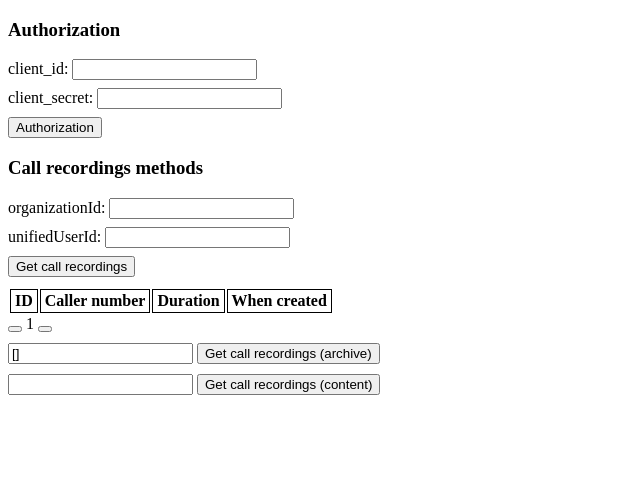
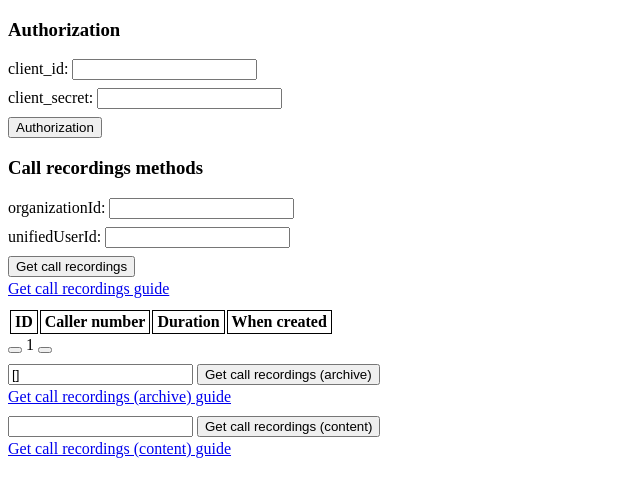
Before and after one commit to fbashilov/EXT-api, a plain HTML site: page s2s.html in a window 1280 px wide. Shown: the whole page, without its empty margins (0-640 px from the left). Drawn offline with Linux system fonts and the light colour scheme.

Commit message:
fix styles + add guide link

```diff
--- a/code-identityserver-sample.css
+++ b/code-identityserver-sample.css
@@ -22,7 +22,7 @@
     padding: 2px 4px;
 }
 
-.link-to-source{
+.link-to-guide{
     margin-left: 10px;
 }
 
--- a/s2s.css
+++ b/s2s.css
@@ -2,7 +2,7 @@ section{
     margin: 15px 0;
 }
 
-#get-call-form{
+#get-call-recs-form{
     margin: 10px 0;
 }
 .call-recs-block{
@@ -32,3 +32,7 @@ section{
     padding: 1px 5px;
     font-size: 0.7em;
 }
+
+.link-to-guide{
+    margin-left: 10px;
+}
--- a/s2s.html
+++ b/s2s.html
@@ -23,7 +23,7 @@
             <h3>Call recordings methods</h3>
 
             <div id="get-call-recs-block" class="call-recs-block">
-                <div id="get-call-form">
+                <div id="get-call-recs-form">
                     <div class="input-field">
                         <label>organizationId: </label><input type="text" id="organization-id" value=""/>
                     </div>
@@ -31,6 +31,7 @@
                         <label>unifiedUserId: </label><input type="text" id="unified-user-id" value="" />
                     </div>
                     <button id="get-call-recs"> Get call recordings </button>
+                    <a class="link-to-guide" href="https://developer.intermedia.com/api/spec/calling/index.html#get-/voice/v2/organizations/{organizationId}/users/{unifiedUserId}/call-recordings">Get call recordings guide</a>
                 </div>
                 <table id="recs-table" class="recs-table">
                     <tr class="recs-table-header">
@@ -51,11 +52,15 @@
             <div id="get-call-recs-archive-block" class="call-recs-block">
                 <input type="text" id="call-rec-id-array" value="[]" placeholder="[0, 53, 13]"/>
                 <button id="get-call-recs-archive"> Get call recordings (archive) </button>
+                <a class="link-to-guide" href="https://developer.intermedia.com/api/spec/calling/index.html#post-/voice/v2/organizations/{organizationId}/users/{unifiedUserId}/call-recordings/_selected/_content">Get call recordings (archive) guide</a>
+
             </div>
 
             <div id="get-call-recs-content-block" class="call-recs-block">
                 <input type="text" id="call-rec-id" value="" />
                 <button id="get-call-recs-content"> Get call recordings (content) </button>
+                <a class="link-to-guide" href="https://developer.intermedia.com/api/spec/calling/index.html#get-/voice/v2/organizations/{organizationId}/users/{unifiedUserId}/call-recordings/{id}/_content">Get call recordings (content) guide</a>
+
             </div>
         </section>
     </body>
```
Also changed, not shown: code-identityserver-sample.html (+7 -7 lines).
